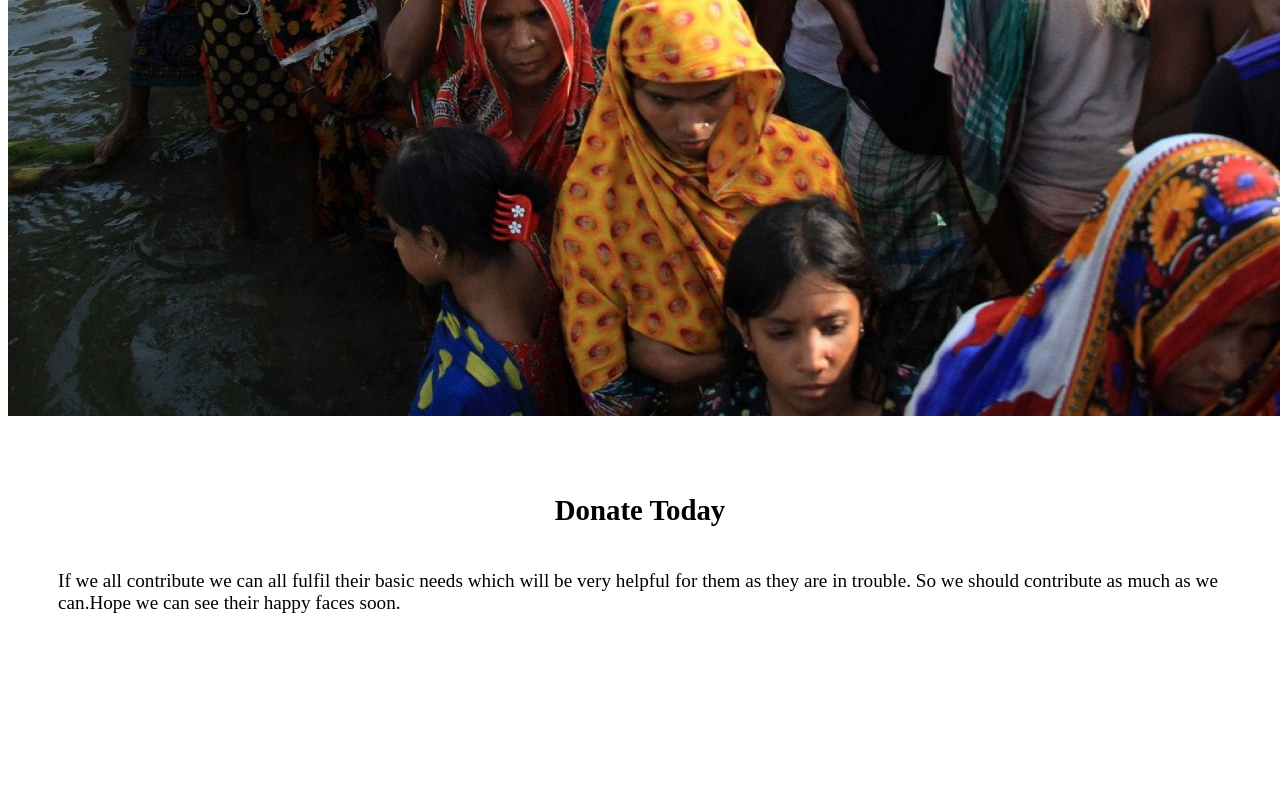
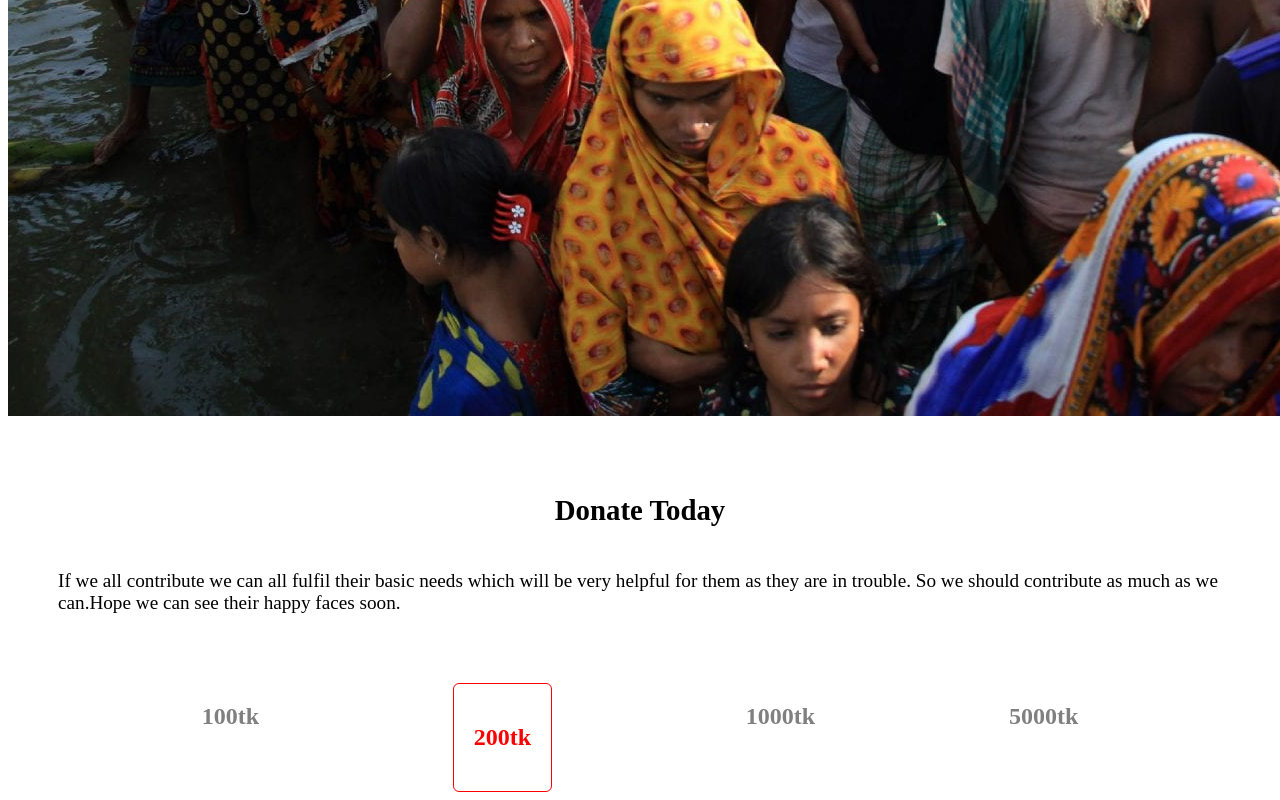
Before and after one commit to Tushar111267/assignment, a plain HTML site: page index.html in a window 1280 px wide. Shown: the part 647-1447 px from the top of the page. Before the commit the page ends 1338 px from the top, so only its background shows below. Drawn offline with Linux system fonts and the light colour scheme.

Commit message:
3rd div done

```diff
--- a/index.html
+++ b/index.html
@@ -28,5 +28,12 @@
                 So we should contribute as much as we can.Hope we can see their happy faces soon.</p>
         </div>
     </section>
+
+    <section class="sec-3">
+        <div class="taka1"><h2>100tk</h2></div>
+        <div class="taka2"><h2>200tk</h2></div>
+        <div class="taka1"><h2>1000tk</h2></div>
+        <div class="taka1"><h2>5000tk</h2></div>
+    </section>
 </body>
 </html>
--- a/style.css
+++ b/style.css
@@ -27,3 +27,17 @@
     align-items: center;
 
 }
+.sec-3{
+    display: flex;
+    justify-content: space-evenly;
+}
+.taka2{
+    border: 1px solid red;
+    padding: 20px;
+    color: red;
+    font-weight: 500;
+    border-radius: 6px;
+}
+.taka1{
+    color: gray;
+}
```
